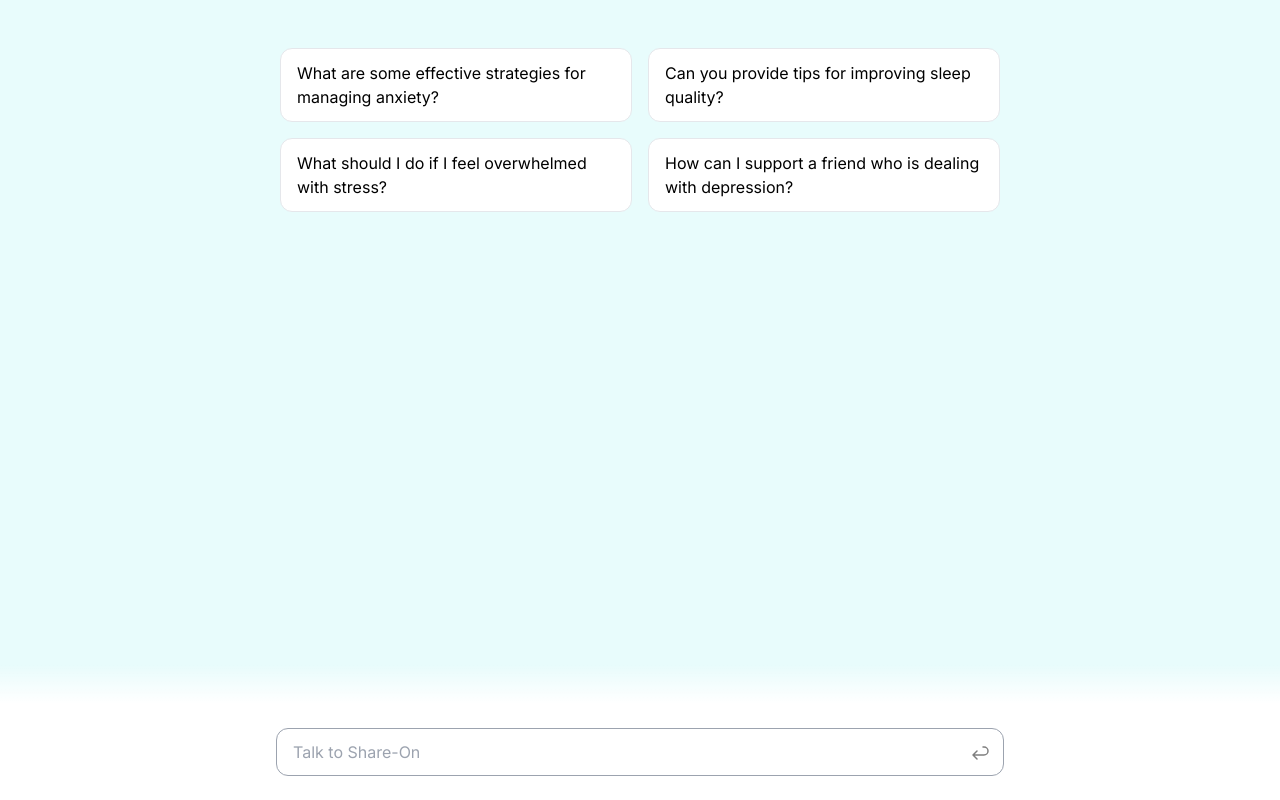
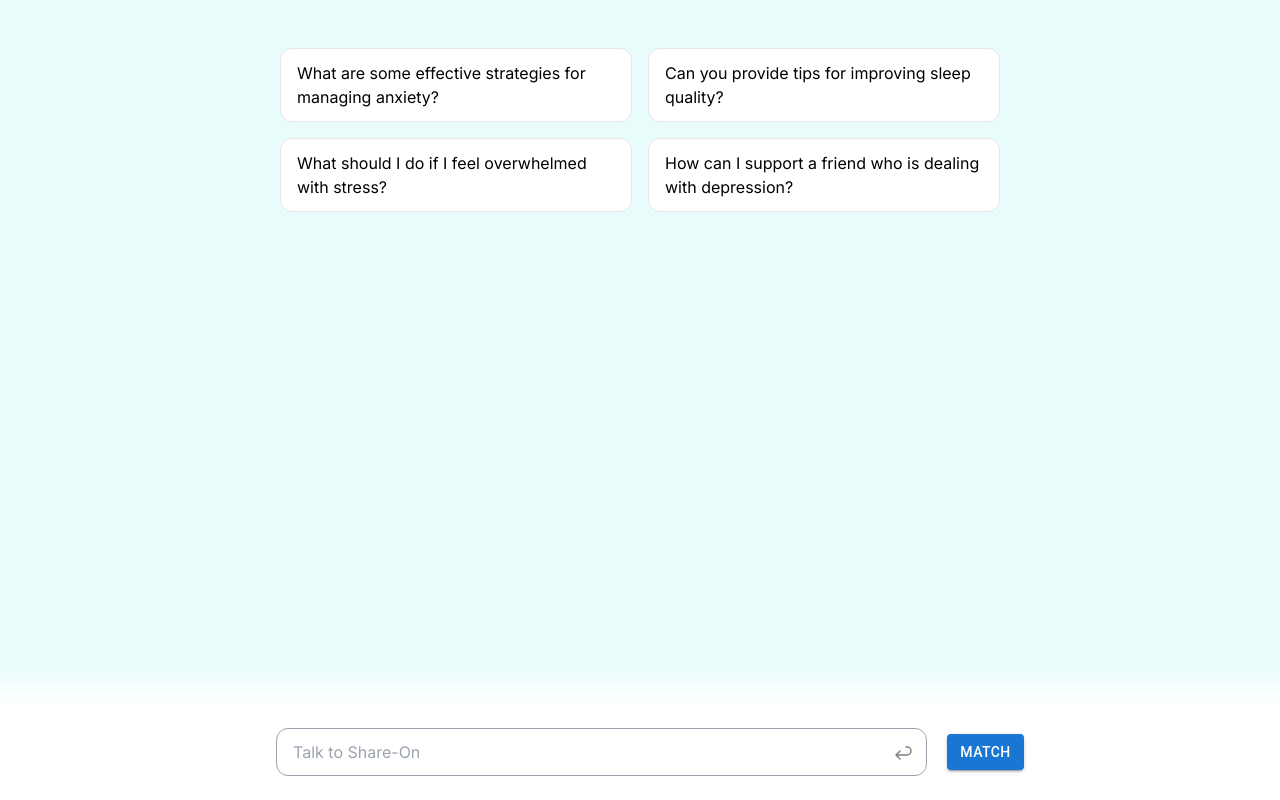
Before and after one commit to Share-On-Co/mongodb-rag-vercel, a Next.js app: page / in a window 1280 px wide. Built offline with nearby package versions, Linux system fonts and the light colour scheme.

Commit message:
added match ui

```diff
--- a/package.json
+++ b/package.json
@@ -11,6 +11,8 @@
     "prisma": "prisma generate && prisma migrate deploy"
   },
   "dependencies": {
+    "@emotion/react": "^11.13.0",
+    "@emotion/styled": "^11.13.0",
     "@fortawesome/fontawesome-svg-core": "^6.6.0",
     "@fortawesome/free-solid-svg-icons": "^6.6.0",
     "@fortawesome/react-fontawesome": "^0.2.2",
@@ -18,6 +20,8 @@
     "@langchain/core": "^0.2.20",
     "@langchain/mongodb": "^0.0.5",
     "@langchain/openai": "^0.2.5",
+    "@mui/lab": "^5.0.0-alpha.173",
+    "@mui/material": "^5.16.7",
     "@next/font": "^14.2.5",
     "@prisma/client": "^5.18.0",
     "@tabler/icons-react": "^3.11.0",
--- a/src/app/page.tsx
+++ b/src/app/page.tsx
@@ -7,6 +7,11 @@ import { INITIAL_QUESTIONS } from '@/utils/const';
 import cx from '@/utils/cx';
 import Message from "@/components/message";
 import MessageLoading from "@/components/message-loading";
+import Button from '@mui/material/Button';
+import LoadingButton from '@mui/lab/LoadingButton';
+import matchUser from "@/utils/matching";
+import Alert from "@mui/material/Alert";
+import { AlertTitle } from "@mui/material";
 
 export default function Home() {
   const { messages, input, handleInputChange, handleSubmit, setInput } = useChat({
@@ -17,6 +22,9 @@ export default function Home() {
   const [streaming, setStreaming] = useState<boolean>(false);
   const formRef = useRef<HTMLFormElement>(null);
   const messagesEndRef = useRef<HTMLDivElement>(null);
+  const [showMatchAlert, setShowMatchAlert] = useState(false);
+  const [matchedUser, setMatchedUser] = useState<string>();
+  const [showLoadingMatchButton, setShowLoadingMatchButton] = useState(false);
 
   const onClickQuestion = (value: string) => {
     setInput(value);
@@ -45,7 +53,25 @@ export default function Home() {
     [handleSubmit],
   );
 
+  const handleMatch = async () => {
+    setShowLoadingMatchButton(true);
+    let user = await matchUser();
+    setMatchedUser(user?.name);
+    setShowMatchAlert(true);
+    setShowLoadingMatchButton(false);
+  }
+
   return (
+    <>
+      {showMatchAlert && (
+        <div className="absolute top-4 right-4">
+          <Alert severity="success" onClose={() => setShowMatchAlert(false)}>
+            <AlertTitle>Matched!</AlertTitle>
+            You have been matched with <strong>{matchedUser}</strong>
+          </Alert>
+        </div>
+      )}
+
       <main className="relative max-w-screen-md p-4 md:p-6 mx-auto flex min-h-svh !pb-32 md:!pb-40 overflow-y-auto ">
 
           <div className="w-full">
@@ -93,7 +119,7 @@ export default function Home() {
             className="absolute bottom-full h-10 inset-x-0 from-white/0
           bg-gradient-to-b to-white pointer-events-none"
           />
-
+          <div className="flex flex-row w-full max-w-screen-md justify-center items-center ">
             <div className="w-full max-w-screen-md rounded-xl px-4 md:px-5 py-6">
               <Form
                 ref={formRef}
@@ -107,10 +133,20 @@ export default function Home() {
                   disabled: streaming,
                 }}
               />
+            </div>
+            {!showLoadingMatchButton && (
+            <Button onClick={handleMatch} variant="contained" color="primary">Match</Button>
+            ) }
+            {showLoadingMatchButton && (
+              <LoadingButton loading variant="contained">
+                Match
+              </LoadingButton>
+            )}
 
           </div>
         </div>
         </div>
       </main>
+    </>
 );
 }
--- a/src/utils/matching.ts
+++ b/src/utils/matching.ts
@@ -27,6 +27,11 @@ export default async function matchUser() {
     });
 
     let message = await llm.invoke(`Find a user with matching interests. Here is the current user's interests: ${currentUser?.keywords.join(', ')}. Here are the ids of all other users: ${allUsersIds} and their interests: ${allUsersInterests.join(', ')}. Respond with ONLY ONE number which would be the user id of the matched user`);
-    console.log(message["content"]);
-    return message["content"];
+    // Get user's name from id
+    let matchedUser = await prisma.user.findUnique({
+        where: {
+            id: Number(message["content"])
+        }
+    })
+    return matchedUser;
 }
```
Also changed, not shown: 1 other file (tests, documents, lock files or other folders). Lines whose indentation alone changed are shown as unchanged.
